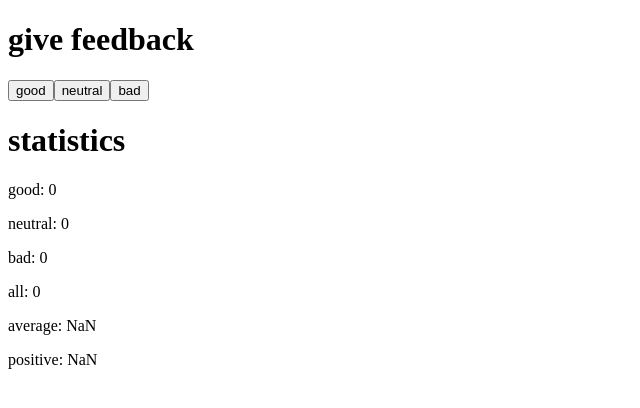
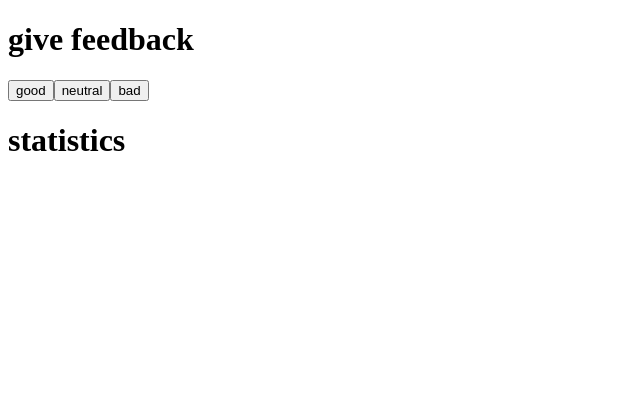
Before and after one commit to Samuliej/Fullstack-osa1, a React (Create React App) app in the folder unicafe/: page / in a window 1280 px wide. Shown: the top 408 px of the page, without its empty margins (0-640 px from the left). Built offline with nearby package versions, Linux system fonts and the light colour scheme.

Commit message:
1.9: unicafe step-4 complete

```diff
--- a/unicafe/src/App.js
+++ b/unicafe/src/App.js
@@ -12,25 +12,15 @@ const Header = (props) => (
   </h1>
 )
 
-const Display = (props) => (
-  <div>
-    <p>{props.text}: {props.value}</p>
-  </div>
-)
-
-const GetAverage = (props) => {
-  return ( (props.val1 - props.val2) / props.val3)
-}
-
-const GetPositive = (props) => {
-  return (
-    (props.val1 * 100) / props.val2
-  )
-}
 
 const Statistics = (props) => {
+  if (props.value === 0) {
+    return (<div></div>)
+  }
   return (
-    <Display text={props.text} value={props.value}></Display>
+    <div>
+      <p>{props.text}: {props.value}</p>
+    </div>
   )
 }
 
@@ -46,6 +36,11 @@ const App = () => {
   const setNeutralValue = () => {setNeutral(neutral +1); setAll(allClicks +1)}
   const setBadValue = () => {setBad(bad +1); setAll(allClicks+1) }
 
+  // apufunktiot
+  const getAverage = () => allClicks !== 0 ? ((good - bad) / allClicks) : 0
+  const getPositive = () => allClicks !== 0 ? ((good * 100) / allClicks) : 0
+
+
   return (
     <div>
         <Header text={"give feedback"}></Header>
@@ -53,12 +48,12 @@ const App = () => {
         <Button handleClick={() => setNeutralValue()} text="neutral"></Button>
         <Button handleClick={() => setBadValue()} text="bad"></Button>
         <Header text={"statistics"}></Header>
-        <Display text="good" value={good}></Display>
-        <Display text="neutral" value={neutral}></Display>
-        <Display text="bad" value={bad}></Display>
-        <Display text="all" value={allClicks}></Display>
-        <Statistics text="average" value={<GetAverage val1={good} val2={bad} val3={allClicks}></GetAverage>}></Statistics>
-        <Statistics text="positive" value={<GetPositive val1={good} val2={allClicks}></GetPositive>}></Statistics>
+        <Statistics text="good" value={good}></Statistics>
+        <Statistics text="neutral" value={neutral}></Statistics>
+        <Statistics text="bad" value={bad}></Statistics>
+        <Statistics text="all" value={allClicks}></Statistics>
+        <Statistics text="average" value={getAverage()}></Statistics>
+        <Statistics text="positive" value={getPositive()}></Statistics>
     </div>
   )
 }
```
